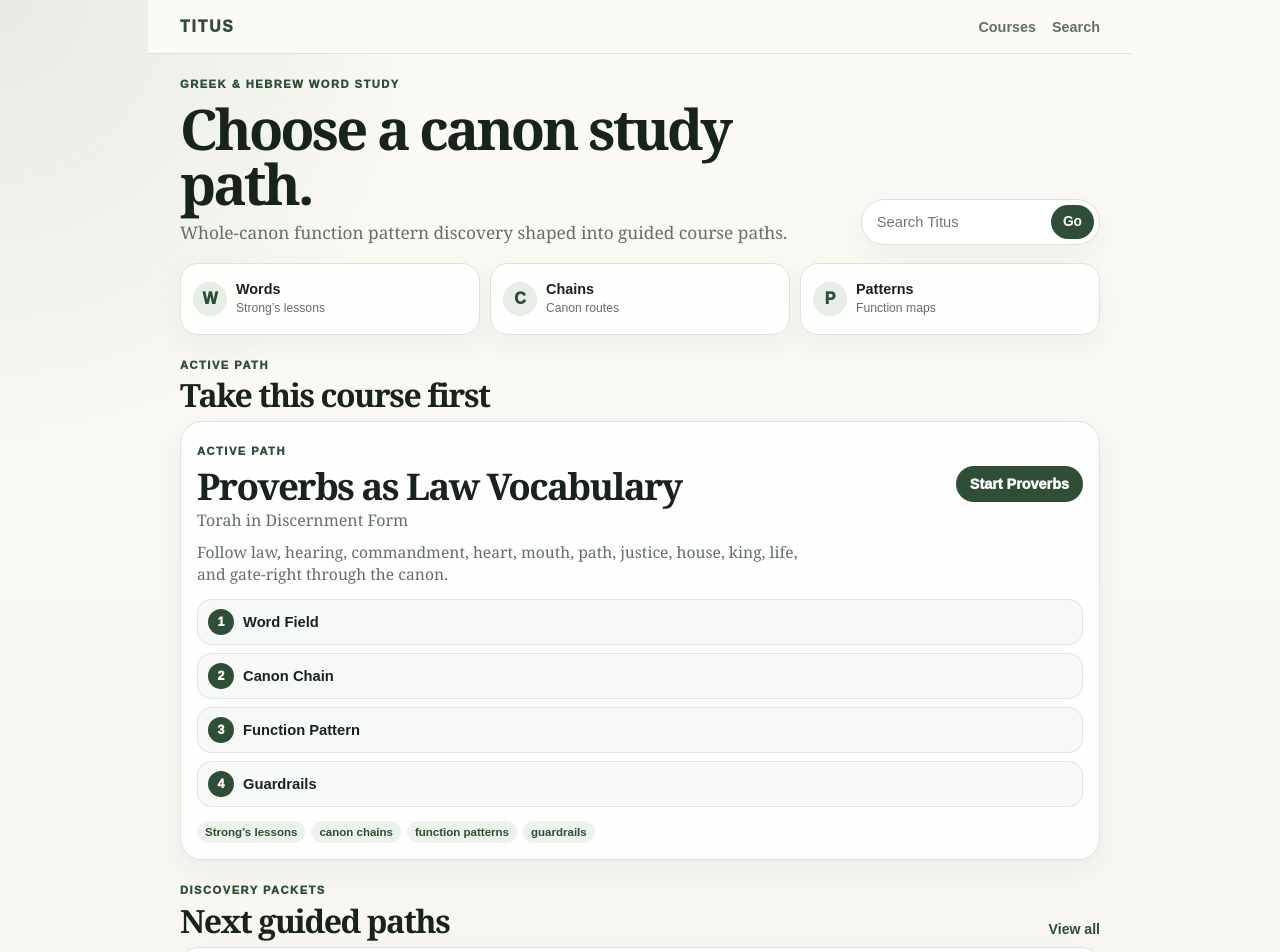
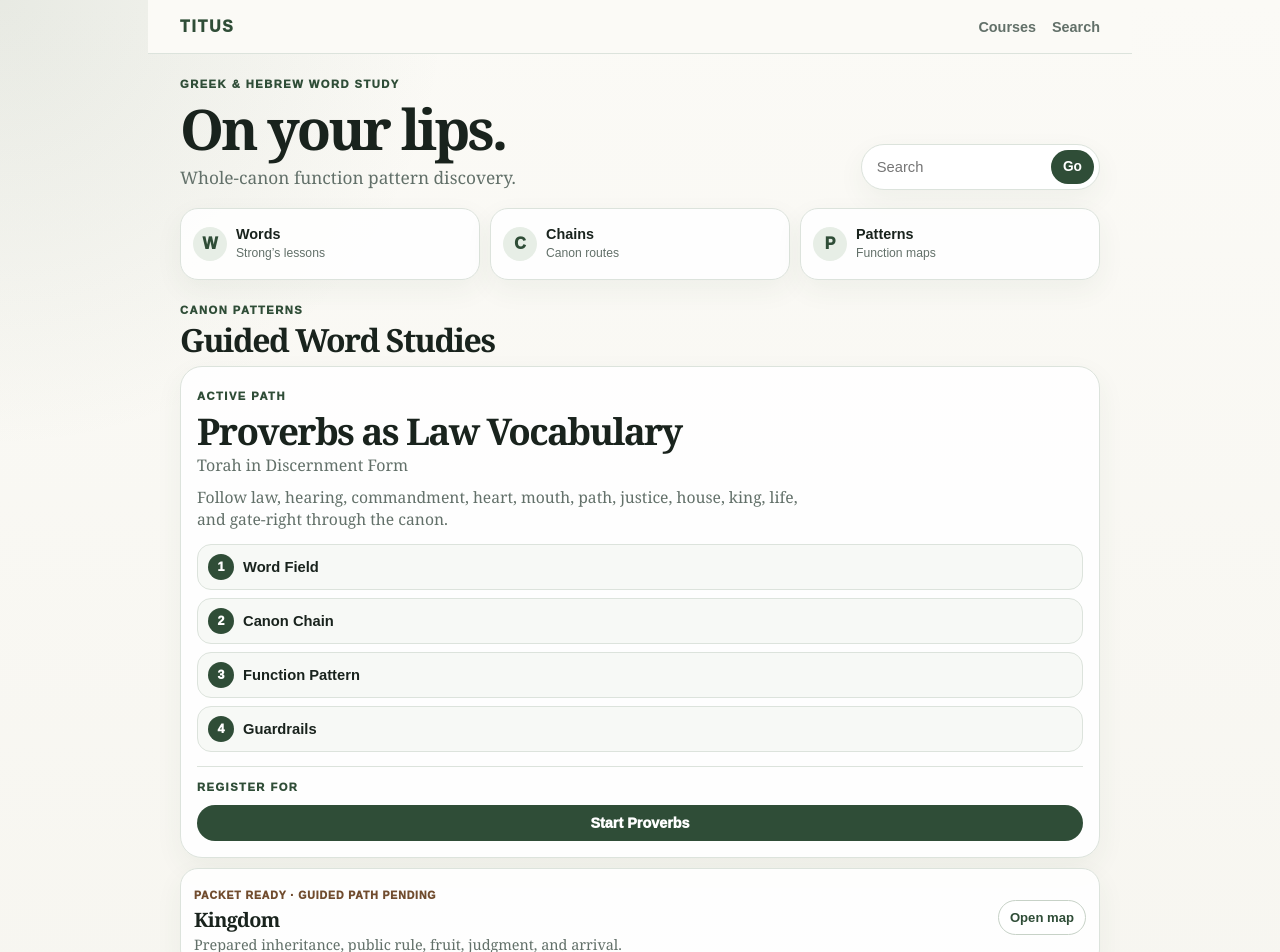
Before and after one commit to optical-lift/titus, a Next.js app: page / in a window 1280 px wide. Shown: the top 952 px of the page. Built offline with nearby package versions, Linux system fonts and the light colour scheme.

Commit message:
Move homepage courses into one guided study list

```diff
--- a/app/globals.css
+++ b/app/globals.css
@@ -1187,3 +1187,27 @@ ol {
     padding: 12px;
   }
 }
+
+
+.compact-course-list {
+  display: grid;
+  gap: 10px;
+}
+
+.compact-register-row {
+  display: grid;
+  gap: 8px;
+  margin-top: 14px;
+  border-top: 1px solid var(--line);
+  padding-top: 12px;
+}
+
+.compact-register-row p {
+  margin: 0;
+  color: var(--accent-dark);
+  font-family: var(--ui-font);
+  font-size: 0.7rem;
+  font-weight: 950;
+  letter-spacing: 0.13em;
+  text-transform: uppercase;
+}
--- a/app/page.tsx
+++ b/app/page.tsx
@@ -34,21 +34,15 @@ export default function Home() {
       <section className="compact-intro" aria-labelledby="home-title">
         <div>
           <p className="compact-eyebrow">Greek &amp; Hebrew word study</p>
-          <h1 id="home-title">Choose a canon study path.</h1>
-          <p>
-            Whole-canon function pattern discovery shaped into guided course paths.
-          </p>
+          <h1 id="home-title">On your lips.</h1>
+          <p>Whole-canon function pattern discovery.</p>
         </div>
 
         <form className="compact-search" action="/search">
           <label className="sr-only" htmlFor="home-search">
             Search Titus
           </label>
-          <input
-            id="home-search"
-            name="q"
-            placeholder="Search Titus"
-          />
+          <input id="home-search" name="q" placeholder="Search" />
           <button type="submit">Go</button>
         </form>
       </section>
@@ -67,25 +61,19 @@ export default function Home() {
 
       <section className="compact-active" id="courses" aria-labelledby="active-course-title">
         <div className="compact-section-heading">
-          <p>Active path</p>
-          <h2 id="active-course-title">Take this course first</h2>
+          <p>Canon Patterns</p>
+          <h2 id="active-course-title">Guided Word Studies</h2>
         </div>
 
+        <div className="compact-course-list">
           {activePath ? (
             <article className="compact-active-card">
               <div className="compact-active-card__top">
                 <div>
-                <span>{activePath.homeBadge ?? "Active Path"}</span>
+                  <span>{activePath.homeBadge ?? "Canon Patterns"}</span>
                   <h3>{activePath.title}</h3>
                   <p>{activePath.subtitle}</p>
                 </div>
-
-              <Link
-                className="compact-primary-button"
-                href={activePath.homeHref ?? `/courses/${activePath.slug}`}
-              >
-                {activePath.homeCtaLabel ?? "Start"}
-              </Link>
               </div>
 
               <p className="compact-active-description">
@@ -101,33 +89,24 @@ export default function Home() {
                 ))}
               </div>
 
-            {activePath.homeMappedObjects?.length ? (
-              <div className="compact-tags" aria-label="Mapped objects">
-                {activePath.homeMappedObjects.map((object) => (
-                  <span key={object}>{object}</span>
-                ))}
+              <div className="compact-register-row">
+                <p>Register for</p>
+                <Link
+                  className="compact-primary-button"
+                  href={activePath.homeHref ?? `/courses/${activePath.slug}`}
+                >
+                  {activePath.homeCtaLabel ?? activePath.title}
+                </Link>
               </div>
-            ) : null}
             </article>
           ) : (
             <article className="compact-empty">
               <p>No course is marked as the active homepage path yet.</p>
             </article>
           )}
-      </section>
 
-      <section className="compact-packets" aria-labelledby="packet-course-title">
-        <div className="compact-section-heading compact-section-heading--row">
-          <div>
-            <p>Discovery packets</p>
-            <h2 id="packet-course-title">Next guided paths</h2>
-          </div>
-          <Link href="/search">View all</Link>
-        </div>
-
-        {packetQueue.length > 0 ? (
-          <div className="compact-packet-list">
-            {packetQueue.map((course) => (
+          {packetQueue.length > 0
+            ? packetQueue.map((course) => (
                 <article className="compact-packet-card" key={course.slug}>
                   <div>
                     <span>{course.homeBadge ?? "Packet Ready"}</span>
@@ -139,13 +118,9 @@ export default function Home() {
                     {course.homeCtaLabel ?? "Open"}
                   </Link>
                 </article>
-            ))}
+              ))
+            : null}
         </div>
-        ) : (
-          <article className="compact-empty">
-            <p>No packet-queue courses are marked for homepage display yet.</p>
-          </article>
-        )}
       </section>
     </main>
   );
```
Lines whose indentation alone changed are shown as unchanged.
